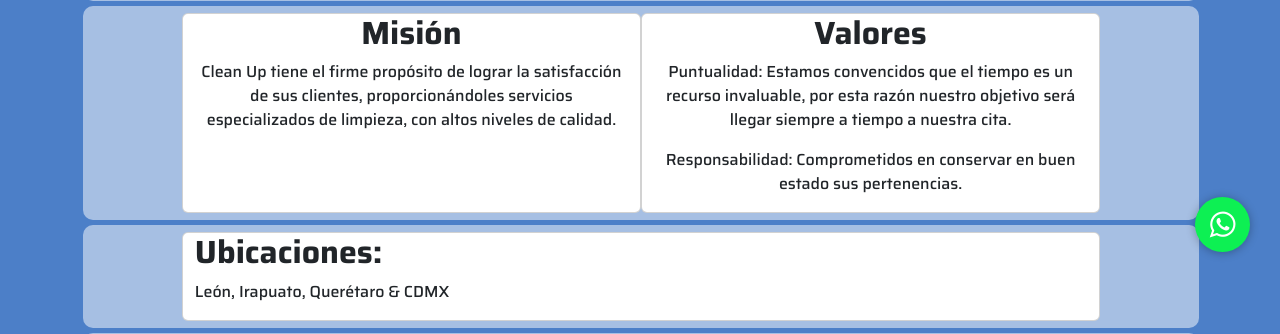
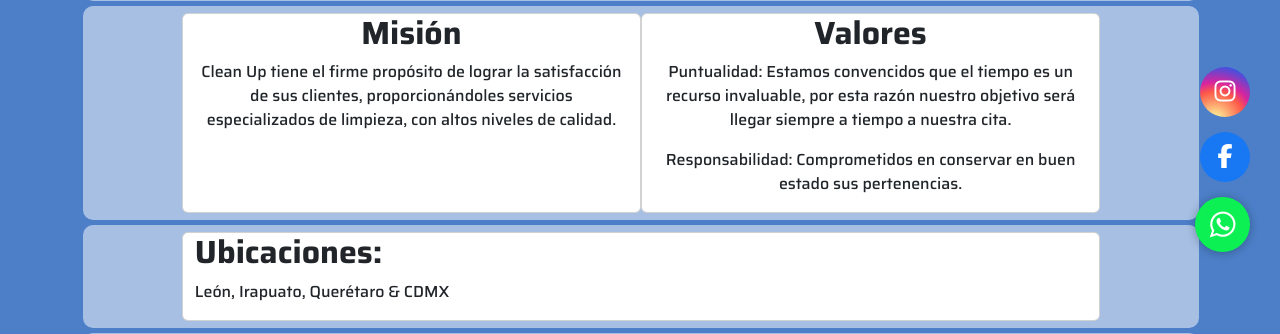
Before and after one commit to GermanAA/CleanUp, a PHP site: page /views/index.view.php in a window 1280 px wide. Shown: the part 518-852 px from the top of the page. Run offline with PHP 8.4, Linux system fonts and the light colour scheme; some libraries are stand-ins or nearby versions.

Commit message:
Iconos Instagram - Facebook

```diff
--- a/css/estilos.css
+++ b/css/estilos.css
@@ -173,3 +173,42 @@
 .navbar-brand {
     font-size: 14px;
 }
+
+/* Estilos para los Iconos Sociales Flotantes */
+.iconos-sociales-flotantes {
+    position: fixed; /* Hace que los iconos se queden fijos en la pantalla */
+    bottom: 85px;    /* Distancia desde la parte inferior */
+    right: 30px;     /* Distancia desde la derecha */
+    z-index: 1000;   /* Asegura que estén por encima de otros elementos */
+}
+
+/* Estilos para cada icono individual */
+.iconos-sociales-flotantes a {
+    display: block;              /* Muestra cada icono en su propia línea */
+    margin-bottom: 15px;         /* Espacio entre los iconos */
+    width: 50px;                 /* Ancho del círculo */
+    height: 50px;                /* Alto del círculo */
+    line-height: 50px;           /* Centra verticalmente el icono */
+    text-align: center;          /* Centra horizontalmente el icono */
+    color: white;                /* Color del icono (letra/logo) */
+    font-size: 24px;             /* Tamaño del icono */
+    border-radius: 50%;          /* Crea la forma circular */
+    text-decoration: none;       /* Quita el subrayado del enlace */
+    transition: all 0.3s ease;   /* Animación suave para el hover */
+}
+
+/* Efecto al pasar el mouse por encima (hover) */
+.iconos-sociales-flotantes a:hover {
+    transform: scale(1.15); /* Aumenta ligeramente el tamaño */
+    box-shadow: 0 4px 15px rgba(0,0,0,0.2);
+}
+
+/* Colores específicos para cada red social */
+.icono-instagram {
+    /* Degradado oficial de Instagram */
+    background: radial-gradient(circle at 30% 107%, #fdf497 0%, #fdf497 5%, #fd5949 45%, #d6249f 60%, #285AEB 90%);
+}
+
+.icono-facebook {
+    background-color: #1877F2; /* Color oficial de Facebook */
+}
--- a/views/index.view.php
+++ b/views/index.view.php
@@ -28,6 +28,7 @@
 
   <link href="https://cdn.jsdelivr.net/npm/bootstrap@5.3.3/dist/css/bootstrap.min.css" rel="stylesheet" integrity="sha384-QWTKZyjpPEjISv5WaRU9OFeRpok6YctnYmDr5pNlyT2bRjXh0JMhjY6hW+ALEwIH" crossorigin="anonymous">
   <link rel="stylesheet" href="https://cdn.jsdelivr.net/npm/bootstrap-icons@1.10.5/font/bootstrap-icons.css" />
+  <link rel="stylesheet" href="https://cdnjs.cloudflare.com/ajax/libs/font-awesome/6.5.2/css/all.min.css" integrity="sha512-SnH5WK+bZxgPHs44uWIX+LLJAJ9/2PkPKZ5QiAj6Ta86w+fsb2TkcmfRyVX3pBnMFcV7oQPJkl9QevSCWr3W6A==" crossorigin="anonymous" referrerpolicy="no-referrer" />
 
   <!-- Font -->
   <link rel="preconnect" href="https://fonts.googleapis.com">
@@ -498,7 +499,14 @@
   </div>
 
 
-
+  <div class="iconos-sociales-flotantes">
+    <a href="https://www.instagram.com/cleanupmexico7/" target="_blank" class="icono-instagram">
+      <i class="fa-brands fa-instagram"></i>
+    </a>
+    <a href="https://www.facebook.com/profile.php?id=61577084604187" target="_blank" class="icono-facebook">
+      <i class="fa-brands fa-facebook-f"></i>
+    </a>
+  </div>
 
 
 
```
